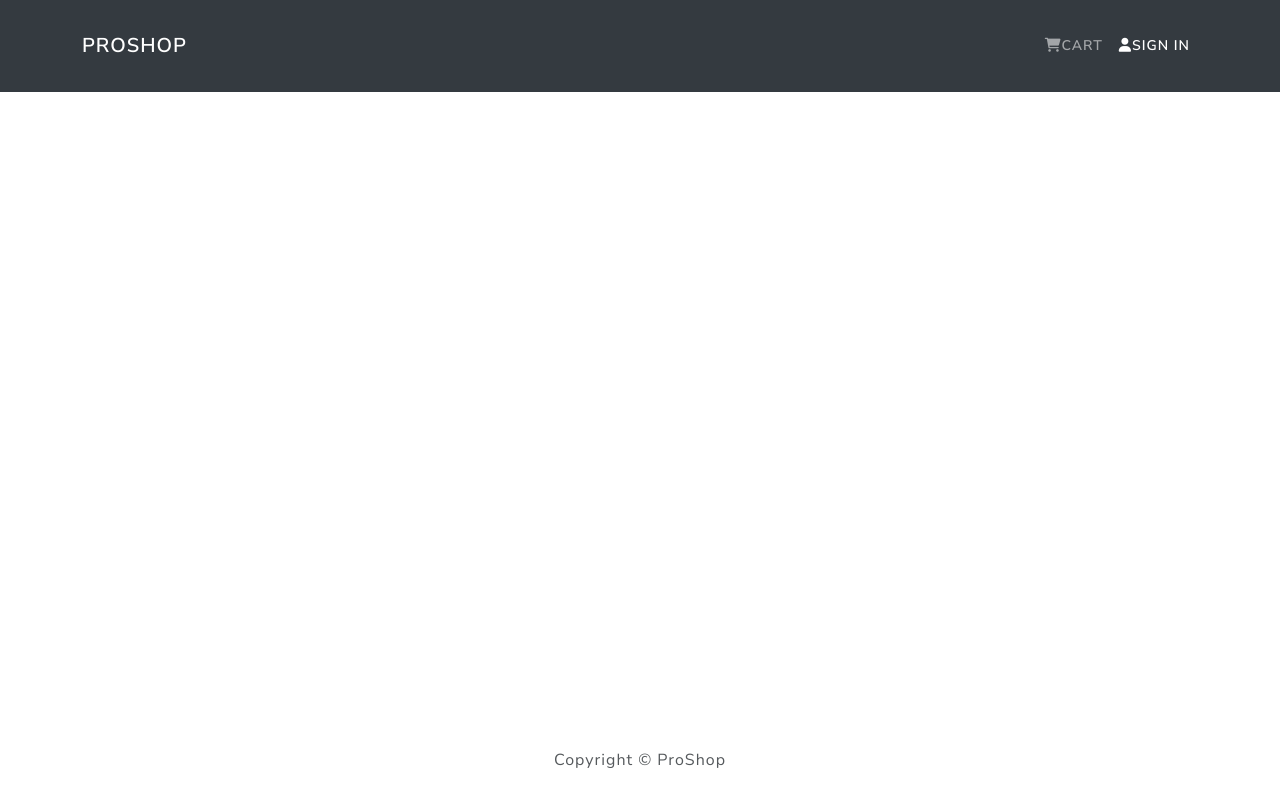
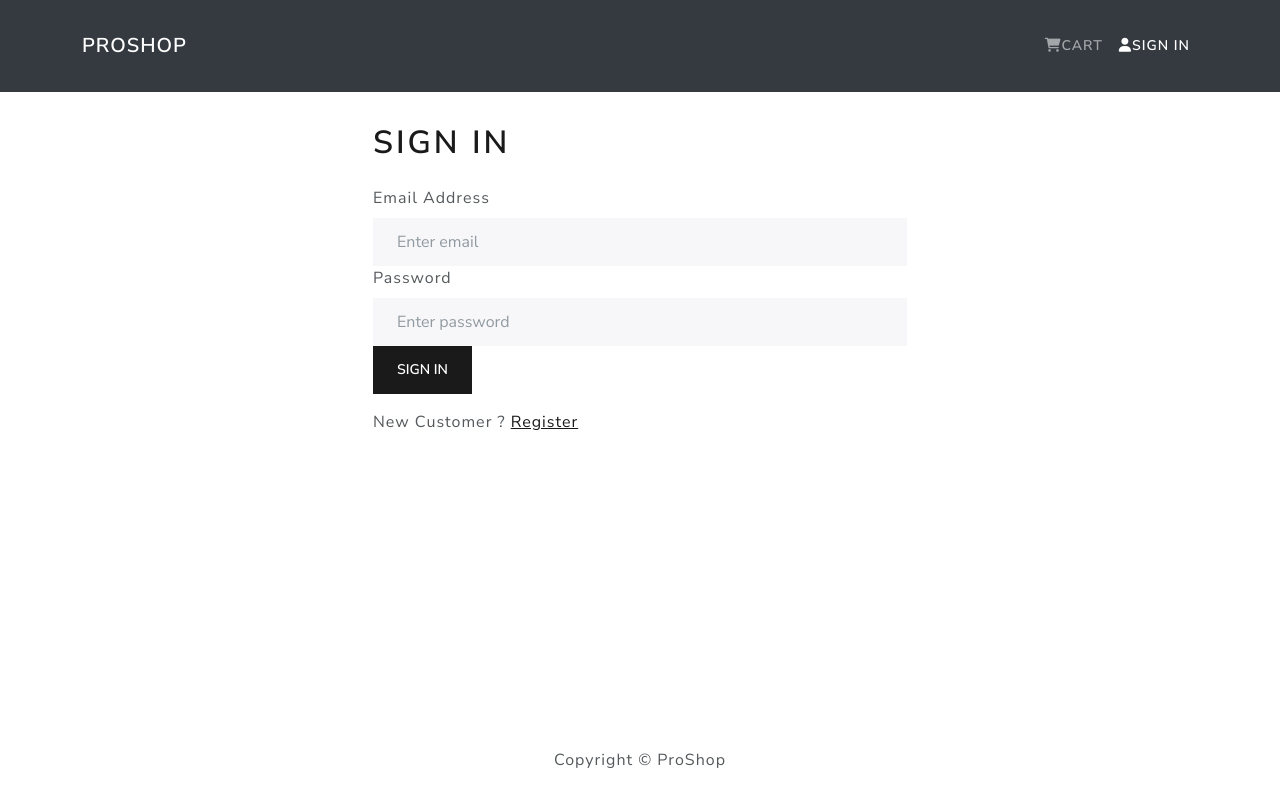
Before and after one commit to manali2909/Proshop, a React (Create React App) app in the folder frontend/: page /login in a window 1280 px wide. Built offline with nearby package versions, Linux system fonts and the light colour scheme.

Commit message:
login screen created api integrrated

```diff
--- a/frontend/src/App.js
+++ b/frontend/src/App.js
@@ -5,6 +5,7 @@
 import {BrowserRouter as Router , Routes, Route} from 'react-router-dom';
 import ProductScreen from "./pages/ProductScreen";
 import CartScreen from "./pages/CartScreen";
+import LoginScreen from "./pages/LoginScreen";
 function App() {
   return (
     <Router>
@@ -16,7 +17,8 @@
               <Route path="/" element={<HomeScreen/>}/>
               <Route path="/products/:id" element={<ProductScreen/>}/>
               <Route path="/cart/:id" element={<CartScreen/>}/>
-              <Route path="/cart/" element={<CartScreen/>}/>
+              <Route path="/cart" element={<CartScreen/>}/>
+              <Route path="/login" element={<LoginScreen/>}/>
             </Routes>
           </Container>
         </main>
--- /dev/null
+++ b/frontend/src/actions/userAction.js
@@ -0,0 +1,34 @@
+import { USER_LOGIN_FAIL, USER_LOGIN_REQUEST, USER_LOGIN_SUCCESS } from "../constants/userConstants"
+import axios from 'axios';
+
+export const login= (email,password) => async(dispatch)=>{
+    try{
+        dispatch({type:USER_LOGIN_REQUEST})
+
+        const config = {
+            headers:{
+                'Content-Type':'application/json',
+            },
+        }
+
+        const {data} = await axios.post(
+            '/api/users/login',
+            {email,password},
+            config
+        )
+        dispatch({
+            type:USER_LOGIN_SUCCESS,
+            payload:data
+        })
+
+        localStorage.setItem('userInfo',JSON.stringify(data))
+    }catch(error){
+        dispatch({
+            type:USER_LOGIN_FAIL,
+            payload:
+                error.response && error.response.data.message
+                ? error.response.data.message
+                :error.message
+        })
+    }
+}
--- /dev/null
+++ b/frontend/src/components/FormContainer.jsx
@@ -0,0 +1,15 @@
+import React from "react";
+import { Container, Row, Col } from "react-bootstrap";
+const FormContainer = ({ children }) => {
+  return (
+    <Container>
+      <Row className='justify-content-md-center'>
+        <Col xs={12} md={6}>
+          {children}
+        </Col>
+      </Row>
+    </Container>
+  );
+};
+
+export default FormContainer;
--- /dev/null
+++ b/frontend/src/constants/userConstants.js
@@ -0,0 +1,4 @@
+export const USER_LOGIN_REQUEST = 'USER_LOGIN_REQUEST';
+export const USER_LOGIN_SUCCESS = 'USER_LOGIN_SUCCESS';
+export const USER_LOGIN_FAIL = 'USER_LOGIN_FAIL';
+export const USER_LOGOUT = 'USER_LOGOUT';
--- /dev/null
+++ b/frontend/src/pages/LoginScreen.jsx
@@ -0,0 +1,78 @@
+import React, { useState, useEffect } from "react";
+import { Link, useNavigate, useSearchParams } from "react-router-dom";
+import { Form, Row, Col, Button } from "react-bootstrap";
+import { useDispatch, useSelector } from "react-redux";
+import Message from "../components/Message";
+import Loader from "../components/Loader";
+import { login } from "../actions/userAction";
+import FormContainer from "../components/FormContainer";
+
+const LoginScreen = () => {
+  const [email, setEmail] = useState("");
+  const [password, setPassword] = useState("");
+
+  const [searchParams] = useSearchParams();
+  const redirect = searchParams.get("redirect")
+    ? searchParams.get("redirect")
+    : "/";
+
+  //disptching to state
+  const dispatch = useDispatch();
+  const navigate = useNavigate();
+
+  const userLogin = useSelector((state) => state.userLogin);
+  const { loading, error, userInfo } = userLogin;
+
+  useEffect(() => {
+    if (userInfo) {
+      navigate(redirect);
+      //   console.log(userInfo);
+    }
+  }, [navigate, userInfo, userLogin, redirect]);
+
+  const submitHandler = (e) => {
+    e.preventDefault();
+    dispatch(login(email, password));
+  };
+  return (
+    <FormContainer>
+      <h1>Sign In</h1>
+      {error && <Message variant='danger'>Invalid credentials</Message>}
+      {loading && <Loader />}
+      <Form onSubmit={submitHandler}>
+        <Form.Group controlId='email'>
+          <Form.Label>Email Address</Form.Label>
+          <Form.Control
+            type='email'
+            placeholder='Enter email'
+            value={email}
+            onChange={(e) => setEmail(e.target.value)}></Form.Control>
+        </Form.Group>
+
+        <Form.Group controlId='password'>
+          <Form.Label>Password </Form.Label>
+          <Form.Control
+            type='password'
+            placeholder='Enter password'
+            value={password}
+            onChange={(e) => setPassword(e.target.value)}></Form.Control>
+        </Form.Group>
+
+        <Button variant='primary' type='submit'>
+          Sign In
+        </Button>
+      </Form>
+
+      <Row className='py-3'>
+        <Col>
+          New Customer ?{" "}
+          <Link to={redirect ? `/register?redirect=${redirect}` : "/register"}>
+            Register
+          </Link>
+        </Col>
+      </Row>
+    </FormContainer>
+  );
+};
+
+export default LoginScreen;
--- /dev/null
+++ b/frontend/src/reducers/userReducer.js
@@ -0,0 +1,15 @@
+import { USER_LOGIN_FAIL, USER_LOGIN_REQUEST, USER_LOGIN_SUCCESS, USER_LOGOUT } from "../constants/userConstants";
+
+export const userLoginReducer=(state ={},action)=>{
+    switch (action.type){
+        case USER_LOGIN_REQUEST:
+            return{loading:true }
+        case USER_LOGIN_SUCCESS:
+            return{loading:false, userInfo:action.payload}
+        case USER_LOGIN_FAIL:
+            return {loading:false, error:action.payload}
+        case USER_LOGOUT:
+            return {}
+        default :return state;
+    }
+}
--- a/frontend/src/store.js
+++ b/frontend/src/store.js
@@ -3,21 +3,26 @@
 import {composeWithDevTools} from '@redux-devtools/extension'
 import {productListReducer,productDetailReducer} from './reducers/productsReducer'
 import { cartReducer } from './reducers/cartReducer';
+import { userLoginReducer } from './reducers/userReducer';
 
 const reducer = combineReducers({
     productList:productListReducer,
     productDetail:productDetailReducer,
-    cart:cartReducer
+    cart:cartReducer,
+    userLogin:userLoginReducer
 })
  //getting cart from local storage
-
 const cartItemsFromStorage = localStorage.getItem('cartItems')
     ?JSON.parse(localStorage.getItem('cartItems'))
     :[]
+
+const userItemsFromStorage = localStorage.getItem('userInfo')
+    ?JSON.parse(localStorage.getItem('userInfo'))
+    :null
+
 const initialState = {
-    cart:{
-        cartItems:cartItemsFromStorage
-    }
+    cart:{cartItems:cartItemsFromStorage},
+    userLogin :{userInfo:userItemsFromStorage}
 }
 
 const middleware =[thunk];
```
